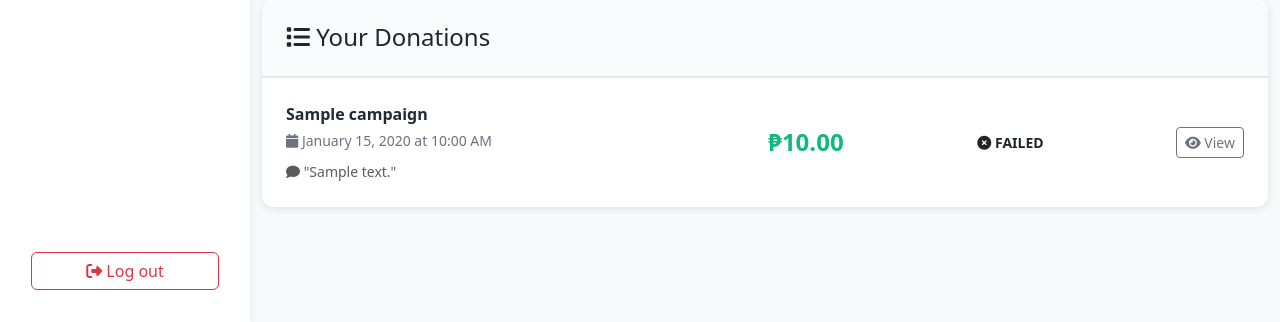
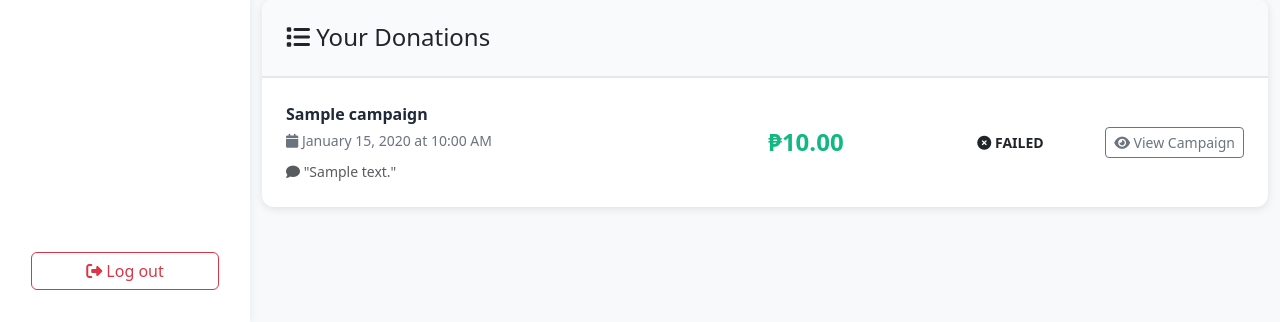
Before and after one commit to 0xShun/BoyScout-Registration-System, a Django app: template donations/templates/donations/donation_history.html in a window 1280 px wide. Shown: the part 478-800 px from the top of the page. Run offline with Django 3.2, Linux system fonts and the light colour scheme; the template is opened without the code that fills it: most values are stand-ins (such as "Sample title", 1, 10 or a date in 2020).

Commit message:
Update donation history buttons: 'View QR' -> 'Complete Payment' for clarity

```diff
--- a/donations/templates/donations/donation_history.html
+++ b/donations/templates/donations/donation_history.html
@@ -223,12 +223,16 @@
 
             <div class="col-md-2 text-end">
               {% if donation.status == 'pending' %}
-                <a href="{% url 'donations:donation_payment' donation.id %}" class="btn btn-sm btn-primary">
-                  <i class="fas fa-qrcode"></i> View QR
+                <a href="{% url 'donations:donation_payment' donation.id %}" class="btn btn-sm btn-warning">
+                  <i class="fas fa-credit-card"></i> Complete Payment
+                </a>
+              {% elif donation.status == 'verified' %}
+                <a href="{% url 'donations:campaign_detail' donation.campaign.pk %}" class="btn btn-sm btn-outline-success">
+                  <i class="fas fa-eye"></i> View Campaign
                 </a>
               {% else %}
                 <a href="{% url 'donations:campaign_detail' donation.campaign.pk %}" class="btn btn-sm btn-outline-secondary">
-                  <i class="fas fa-eye"></i> View
+                  <i class="fas fa-eye"></i> View Campaign
                 </a>
               {% endif %}
             </div>
```
